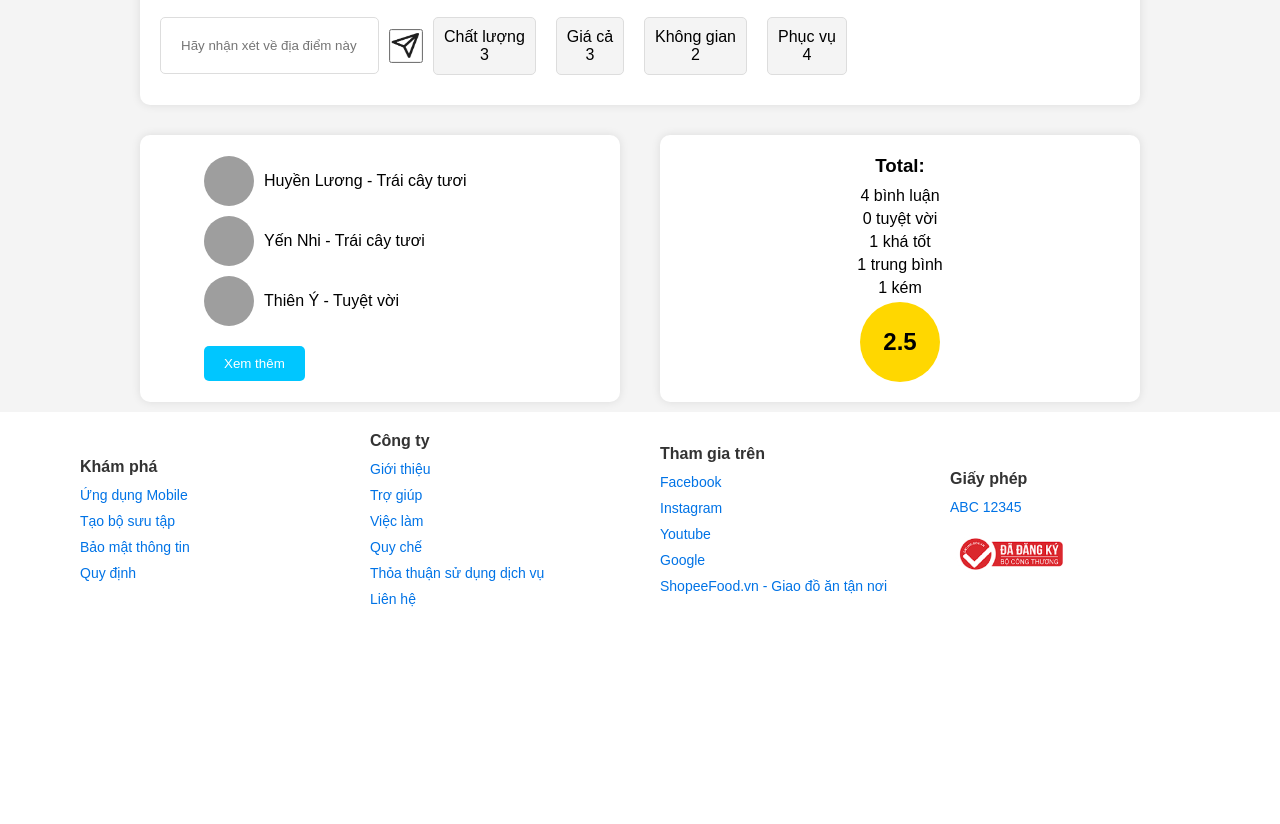
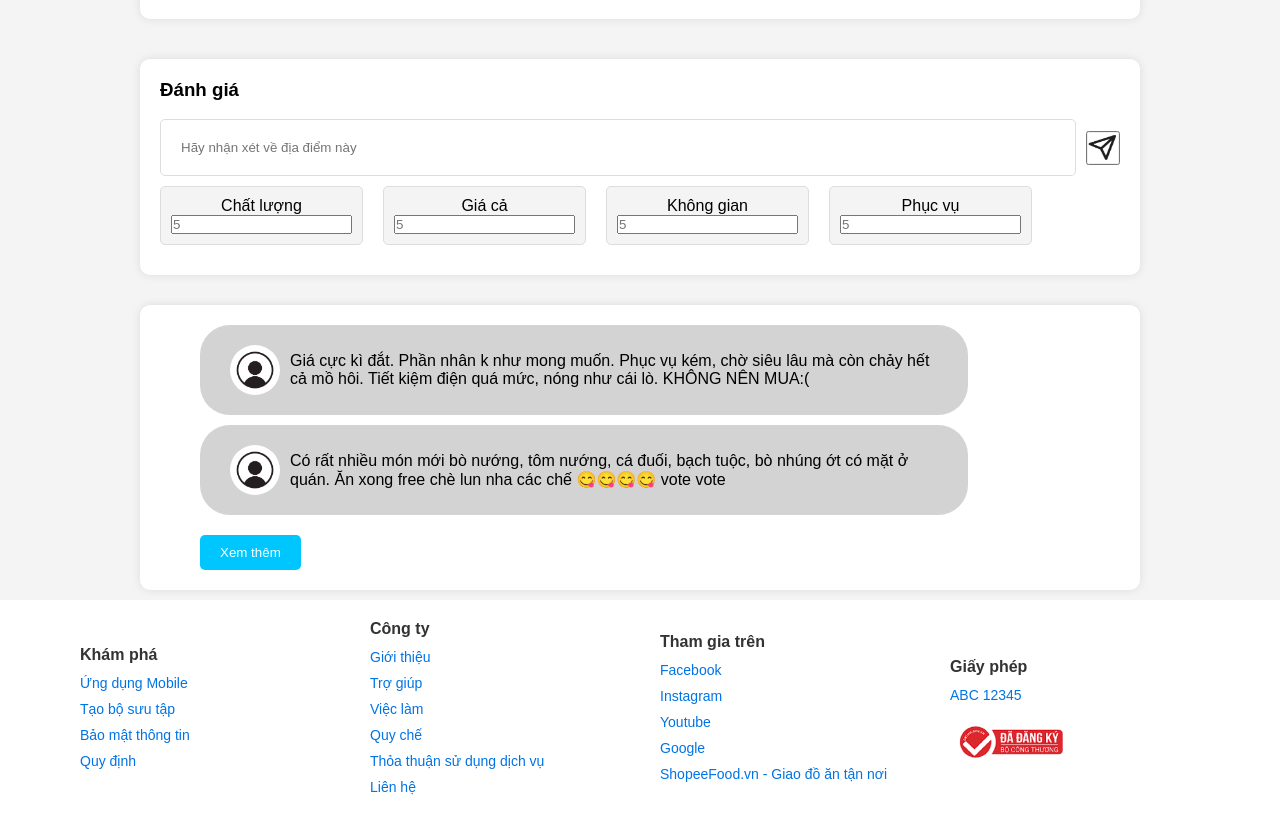
Before and after one commit to vuphuong1794/SGTravel, a PHP site: page /ProductDetail.php?id=1 in a window 1280 px wide. Shown: the part 1024-1848 px from the top of the page. Before the commit the page ends 1631 px from the top, so only its background shows below. Run offline with PHP 8.4, Linux system fonts and the light colour scheme; data comes from the database, SQL or seed files in the repository; both versions use the stored data as it was before the commit; data that the repository does not hold is empty; some libraries are stand-ins or nearby versions; grey boxes are pictures that could not be loaded.

Commit message:
change trangchu phan trang va them binh luan trong detail

```diff
--- a/client/ProductDetail.php
+++ b/client/ProductDetail.php
@@ -10,6 +10,7 @@ include '../connect.php'
     <title>SGTravel</title>
     <link rel="stylesheet" href="../style/client/ProductDetail.css">
     <link rel="stylesheet" href="../style/client/Trangchu.css">
+
 </head>
 <body>
             <?php
@@ -19,8 +20,10 @@ include '../connect.php'
                 // Truy vấn để lấy các địa điểm nổi bật
                 $sql1 = "SELECT * FROM dia_diem WHERE id= $IDLocation";
                 $sql2 = "SELECT * FROM danh_gia WHERE id_dia_diem= $IDLocation";
+                $sql3 = "SELECT * FROM binh_luan WHERE id_dia_diem= $IDLocation";
                 $result1 = $conn->query($sql1);
                 $result2 = $conn->query($sql2);
+                $result3= $conn->query($sql3);
                 $rowDiaDiem = $result1->fetch_assoc();
             ?>
         <!-- Navbar -->
@@ -125,7 +128,12 @@ include '../connect.php'
                     <img src="..<?php echo $rowDiaDiem['hinh_anh1']; ?>">
                     <img src="..<?php echo $rowDiaDiem['hinh_anh2']; ?>">
                     <img src="..<?php echo $rowDiaDiem['hinh_anh3']; ?>">
-                    <div class="more-images">+4</div>
+                    <?php
+                        if (isset($rowDiaDiem['hinh_anh4']) && !empty($rowDiaDiem['hinh_anh4'])) {
+                            echo "<img src='../" . $rowDiaDiem['hinh_anh4'] . "'>+4";
+                        }
+                    ?>
+                    <!-- <div class="more-images">+4</div> -->
                 </div>
             </div>
         </div>
@@ -133,67 +141,56 @@ include '../connect.php'
     <section class="review-place">
         <h3>Đánh giá</h3>
         <br/>
-        <div class="review-input-container">
+        <form action="ProductDetail.php" method="POST">
             <div class="review-input">
-                <input type="text" placeholder="Hãy nhận xét về địa điểm này">
-                <button>
-                    <div class="icon_send">
+                <input type="text" name="comment" id="Comment" placeholder="Hãy nhận xét về địa điểm này" required>
+                <input type="hidden" name="id_dia_diem" value="<?php echo $rowDiaDiem['id']; ?>">
+                <button type="submit" id="SendComment" style="cursor: pointer;">
+                    <div class="icon_send" onclick="submit">
                         <img width="30px" height="30px" src="../images/send_icon.png">
                     </div>
                 </button>
             </div>
-
             <div class="rating-container">
                 <div class="ratings">
                     <div class="rating-item">
                         <p>Chất lượng</p>
-                        <P>3</P>
+                        <input id="textCL" require placeholder="5"></input>
                     </div>
                     <div class="rating-item">
                         <p>Giá cả</p>
-                        <p>3</p>
+                        <input id="textGC" require placeholder="5"></input>
                     </div>
                     <div class="rating-item">
                         <p>Không gian</p>
-                        <p>2</p>
+                        <input id="textKG" require placeholder="5"></input>
                     </div>
                     <div class="rating-item">
                         <p>Phục vụ</p>
-                        <p>4</p>
+                        <input id="textPV" require placeholder="5"></input>
                     </div>
                 </div>
             </div>
         </div>
+    </form>
+
     </section>
     <div class="reviews-and-ratings">
         <section class="place-details-1">
             <div class="review-list">
-                <div class="review-item">
-                    <img src="user1.jpg" alt="User 1">
-                    <p>Huyền Lương - Trái cây tươi</p>
-                </div>
-                <div class="review-item">
-                    <img src="user2.jpg" alt="User 2">
-                    <p>Yến Nhi - Trái cây tươi</p>
-                </div>
-                <div class="review-item">
-                    <img src="user3.jpg" alt="User 3">
-                    <p>Thiên Ý - Tuyệt vời</p>
-                </div>
+                <?php
+                while ($rowBinhLuan = $result3->fetch_assoc()) {
+                    echo '<div class="review-item" style="background-color:lightgray ; padding:20px; border-radius: 30px; ">';
+                    echo '<p> '.$rowBinhLuan[''].'</p>';
+                    echo '  <img src="../images/userPicture_def.png" alt="User 1">';
+                    echo '    <p> '.$rowBinhLuan['noi_dung'].'</p>';
+                    echo '</div>';
+                }
+                ?>
                 <button class="load-more">Xem thêm</button>
             </div>
         </section>
-        <section class="place-details-2">
-            <div class="total-ratings">
-                <h3>Total:</h3>
-                <p>4 bình luận</p>
-                <p>0 tuyệt vời</p>
-                <p>1 khá tốt</p>
-                <p>1 trung bình</p>
-                <p>1 kém</p>
-                <div class="rating-circle">2.5</div>
-            </div>
-        </section>
+
     </div>
     <?php
     }
--- a/client/Trangchu.php
+++ b/client/Trangchu.php
@@ -438,17 +438,17 @@ include '../connect.php';
     </script>
     <div class="trang">
         <?php if ($page > 1) { ?>
-            <a href="Trangchu1.php?page=<?php echo $page - 1; ?>">Trang trước</a>
+            <a href="Trangchu.php?page=<?php echo $page - 1; ?>">Trang trước</a>
         <?php } ?>
 
         <?php for ($i = 1; $i <= $tst; $i++) { ?>
-            <a href="Trangchu1.php?page=<?php echo $i; ?>" <?php if ($page == $i) echo 'class="active"'; ?>>
+            <a href="Trangchu.php?page=<?php echo $i; ?>" <?php if ($page == $i) echo 'class="active"'; ?>>
                 <?php echo $i; ?>
             </a>
         <?php } ?>
 
         <?php if ($page < $tst) { ?>
-            <a href="Trangchu1.php?page=<?php echo $page + 1; ?>">Trang sau</a>
+            <a href="Trangchu.php?page=<?php echo $page + 1; ?>">Trang sau</a>
         <?php } ?>
     </div>
 </body>
--- a/style/client/ProductDetail.css
+++ b/style/client/ProductDetail.css
@@ -24,8 +24,9 @@ body {
 }
 
 .main-image {
-    width: 350px;
-    height: auto;
+    margin-right: 20px;
+    width: 500px;
+    height: 100%;
     border-radius: 10px;
 }
 
@@ -51,8 +52,8 @@ body {
 }
 
 .rating-circle {
-    width: 50px;
-    height: 50px;
+    width: 200px;
+    height: 200px;
     border-radius: 50%;
     background-color: gold;
     display: flex;
@@ -154,9 +155,8 @@ body {
     display: block;
     flex-direction: column;
     align-items: left;
-    margin: 0 auto;
+    margin-left: 40px;
     width: 80%;
-    max-width: 600px;
 }
 
 .review-item {
@@ -219,7 +219,7 @@ body {
     border-radius: 10px;
     box-shadow: 0 0 10px rgba(0, 0, 0, 0.1);
     margin: 10px;
-    width: 480px;
+    width: 1000px;
     text-align: left;
 }
 
@@ -236,4 +236,5 @@ body {
     display: flex;
     justify-content: center;
     gap: 20px;
+
 }
```
Also changed, not shown: database/SGtravel.sql (deleted), images/userPicture_def.png (added).
